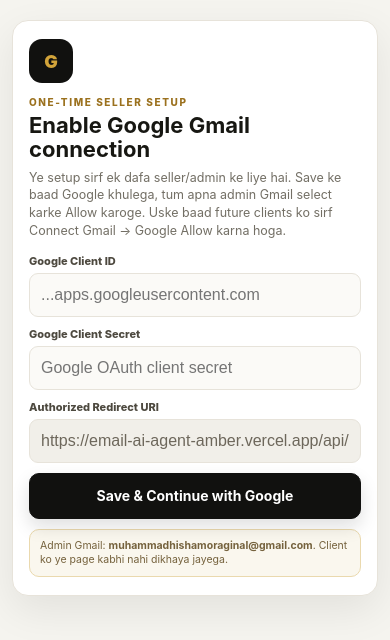
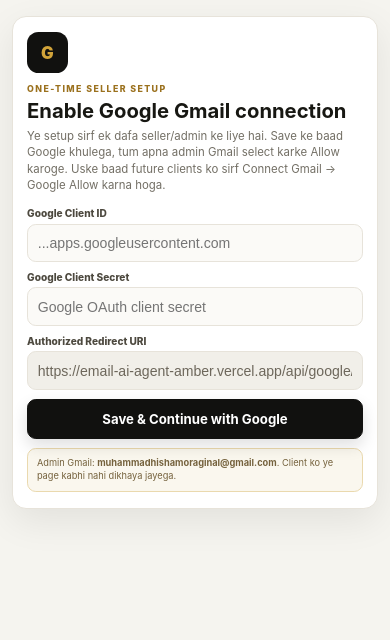
Before and after one commit to hisham123467/email-ai-agent, a Next.js app: page /admin/setup in a window 390 px wide. Shown: the top 640 px of the page. Built offline with nearby package versions, Linux system fonts and the light colour scheme.

Commit message:
Compact and zoom out seller setup on mobile

```diff
--- a/app/globals.css
+++ b/app/globals.css
@@ -442,3 +442,64 @@
   .activation-card h2{font-size:24px}
   .activation-card>p:not(.eyebrow){font-size:12.5px;line-height:1.45}
 }
+
+@media(max-width:650px){
+  .admin-setup-shell{
+    min-height:100svh;
+    padding:12px;
+    background:#f5f4ef;
+    place-items:start center;
+    overflow:auto;
+  }
+  .admin-setup-card{
+    min-height:auto;
+    width:min(100%,520px);
+    max-width:520px;
+    border:1px solid var(--border);
+    border-radius:16px;
+    box-shadow:0 14px 42px rgba(0,0,0,.08);
+    padding:18px 16px;
+    margin:4px auto 16px;
+    zoom:.88;
+  }
+  .admin-setup-logo{
+    width:46px;height:46px;border-radius:13px;
+    font-size:19px;margin-bottom:12px;
+  }
+  .admin-setup-card h1{
+    font-size:23px;
+    line-height:1.08;
+    margin:4px 0 7px;
+  }
+  .admin-setup-card>p{
+    font-size:13px;
+    line-height:1.45;
+    margin:0;
+  }
+  .admin-setup-form{
+    gap:10px;
+    margin-top:15px;
+  }
+  .admin-setup-form label{
+    gap:5px;
+    font-size:11.5px;
+  }
+  .admin-setup-form input{
+    min-height:44px;
+    padding:10px 11px;
+    font-size:16px!important;
+    border-radius:10px;
+  }
+  .admin-setup-form .primary{
+    min-height:46px;
+    padding:11px 13px;
+    font-size:15px!important;
+  }
+  .setup-note{
+    margin-top:10px;
+    padding:9px 10px;
+    font-size:10.5px;
+    line-height:1.4;
+  }
+  .eyebrow{font-size:10px}
+}
```
